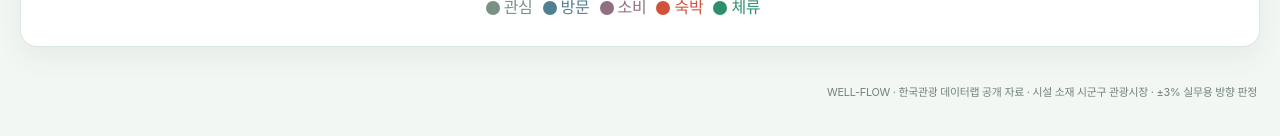
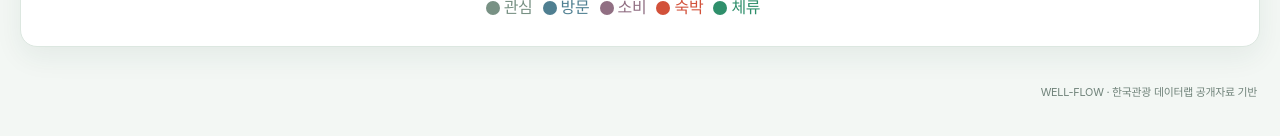
Before and after one commit to hyooos/Wellness, a Next.js app in the folder vercel-dashboard/: page / in a window 1280 px wide. Shown: the part 2389-2525 px from the top of the page. Built offline with nearby package versions, Linux system fonts and the light colour scheme; a web font is replaced by a local one.

Commit message:
Simplify dashboard footer

```diff
--- a/vercel-dashboard/components/Dashboard.jsx
+++ b/vercel-dashboard/components/Dashboard.jsx
@@ -383,6 +383,6 @@ export default function Dashboard() {
       {tab === "table" && <div className="table-scroll"><table className="period-table"><thead><tr><th>지표</th>{PERIODS.map(p => <th key={p}>{PERIOD_LABEL[p]}</th>)}<th>지정 직후</th><th>2년차</th></tr></thead><tbody>{TABLE_METRICS.map(m => { const row = data.growth.find(r => r.지역키 === selected && r.지표 === m); return <tr key={m} className={STAGES.some(([s, mm]) => mm === m && site.bottleneck.includes(s)) ? "bottleneck-row" : ""}><td><b>{LABEL[m]}</b></td>{PERIODS.map(p => <td key={p}>{formatLevel(kpi(p, m), m)}</td>)}<td>{formatChange(row?.[m.endsWith("_pct") ? "delta23_pctp" : "g23_pct"], m)}</td><td>{formatChange(row?.[m.endsWith("_pct") ? "delta34_pctp" : "g34_pct"], m)}</td></tr>; })}</tbody></table></div>}
       {tab === "quality" && <DataQuality data={data} selected={selected} />}
     </section>
-    <footer>WELL-FLOW · 한국관광 데이터랩 공개 자료 · 시설 소재 시군구 관광시장 · ±3% 실무용 방향 판정</footer>
+    <footer>WELL-FLOW · 한국관광 데이터랩 공개자료 기반</footer>
   </main>;
 }
```
